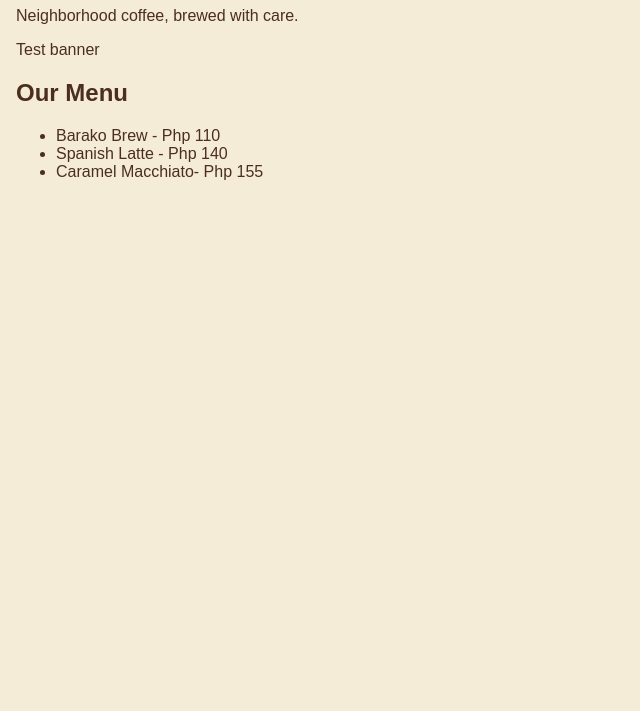
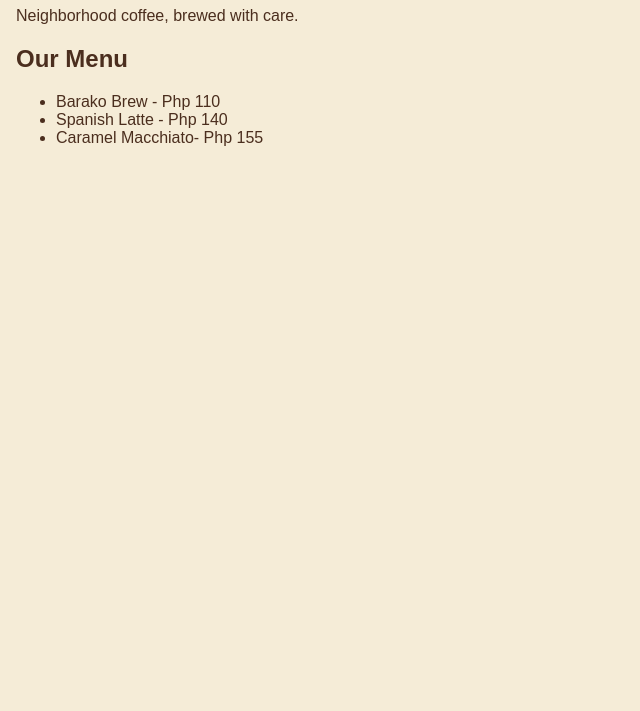
Before and after one commit to alicestradio-coder/bahay-kape, a plain HTML site: page index.html in a window 1280 px wide. Shown: the part 89-800 px from the top of the page, without its empty margins (0-640 px from the left). Drawn offline with Linux system fonts and the light colour scheme.

Commit message:
Revert "Add test banner"
This reverts commit 35da2191b942aa6faaa0411c3f072484a60dc62d.

```diff
--- a/index.html
+++ b/index.html
@@ -9,7 +9,6 @@
 <body>
 <h1>Bahay Kape</h1>
 <p>Neighborhood coffee, brewed with care.</p>
-<p>Test banner</p>
 <section>
     <h2>Our Menu</h2>
     <ul>
```
